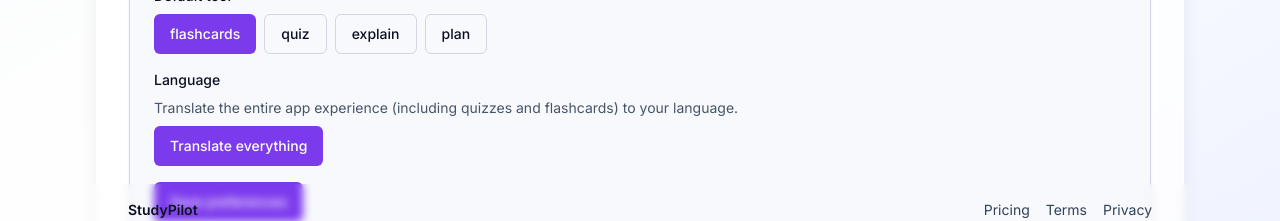
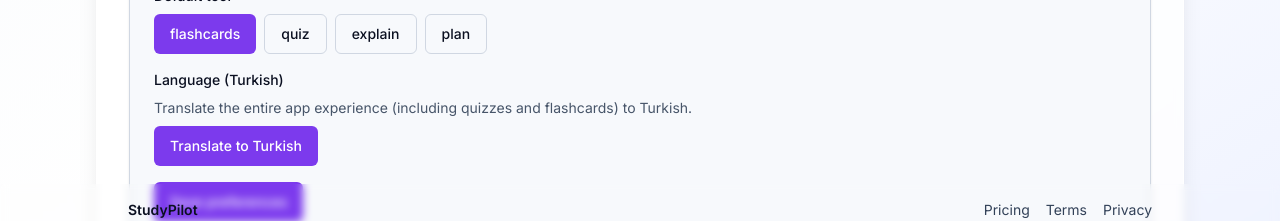
Before and after one commit to sirbxueonline-arch/phsionline-app, a Next.js app: page /settings/preferences in a window 1280 px wide. Shown: the part 564-785 px from the top of the page. Built offline with nearby package versions, Linux system fonts and the light colour scheme; no server answers; the database is empty; sample sign-in values are in the browser's storage.

Commit message:
Add settings landing redirect and Turkish-only translation toggle

```diff
--- /dev/null
+++ b/app/(app)/settings/page.tsx
@@ -0,0 +1,5 @@
+import { redirect } from "next/navigation";
+
+export default function SettingsIndex() {
+  redirect("/settings/preferences");
+}
--- a/app/(app)/settings/preferences/page.tsx
+++ b/app/(app)/settings/preferences/page.tsx
@@ -38,11 +38,12 @@ export default function PreferencesSettingsPage() {
     setTranslationSaving(true);
     setTranslationMessage(null);
     await updateDoc(doc(db, "users", user.uid), {
-      translateEverything: true
+      translateEverything: true,
+      preferredLanguage: "tr"
     });
     setTranslateAll(true);
     setTranslationSaving(false);
-    setTranslationMessage("Full translation enabled for your account (site, quizzes, and flashcards).");
+    setTranslationMessage("Turkish translation enabled for your account (site, quizzes, and flashcards).");
   };
 
   return (
@@ -90,12 +91,12 @@ export default function PreferencesSettingsPage() {
           </div>
         </div>
         <div className="space-y-2">
-          <p className="text-sm font-medium">Language</p>
+          <p className="text-sm font-medium">Language (Turkish)</p>
           <p className="text-sm text-slate-600 dark:text-slate-300">
-            Translate the entire app experience (including quizzes and flashcards) to your language.
+            Translate the entire app experience (including quizzes and flashcards) to Turkish.
           </p>
           <Button onClick={enableFullTranslation} disabled={translationSaving || translateAll}>
-            {translationSaving ? "Enabling translation..." : translateAll ? "Translation enabled" : "Translate everything"}
+            {translationSaving ? "Enabling Turkish translation..." : translateAll ? "Turkish enabled" : "Translate to Turkish"}
           </Button>
           {translationMessage && <p className="text-xs text-emerald-600 dark:text-emerald-400">{translationMessage}</p>}
         </div>
```
